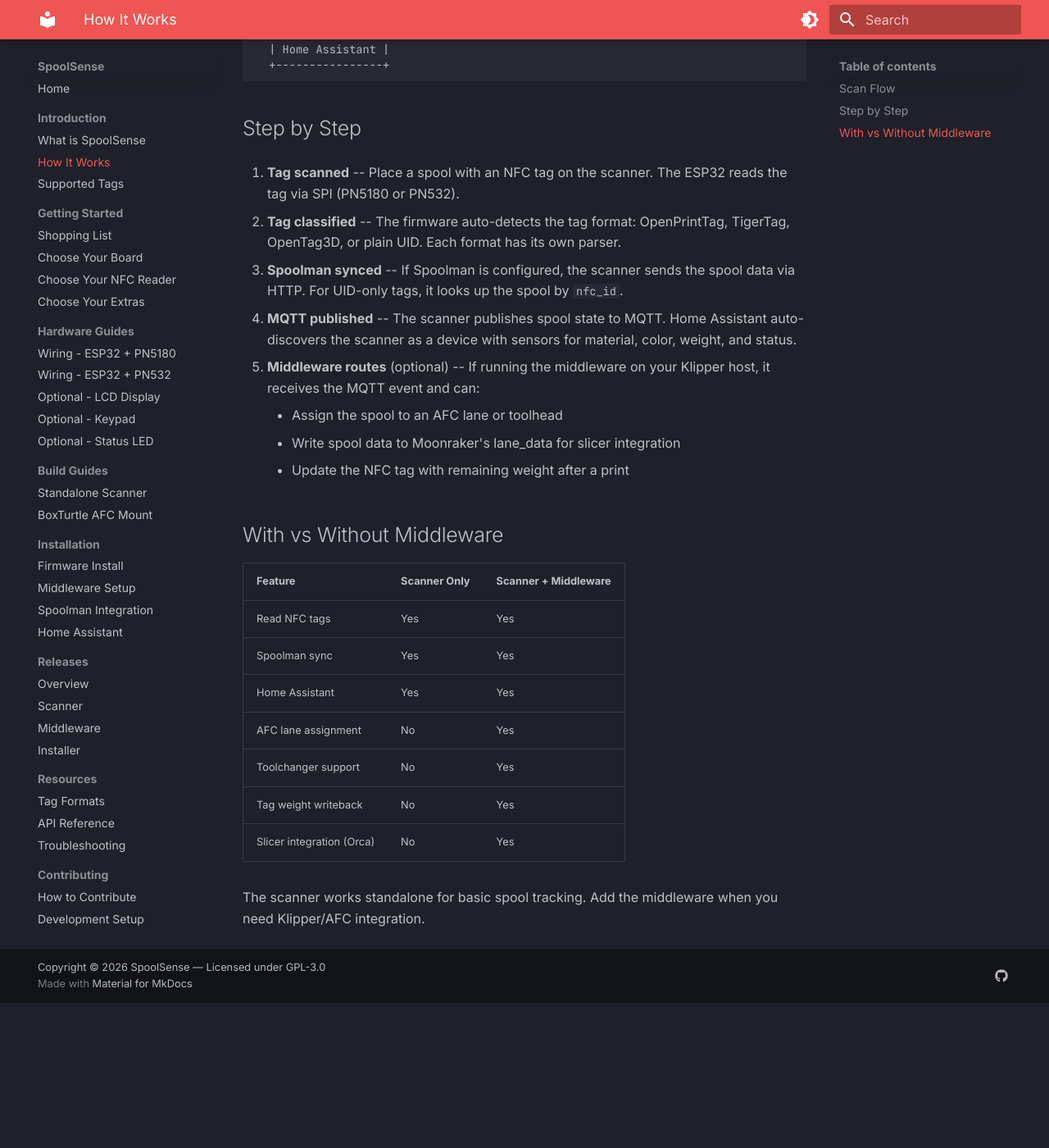
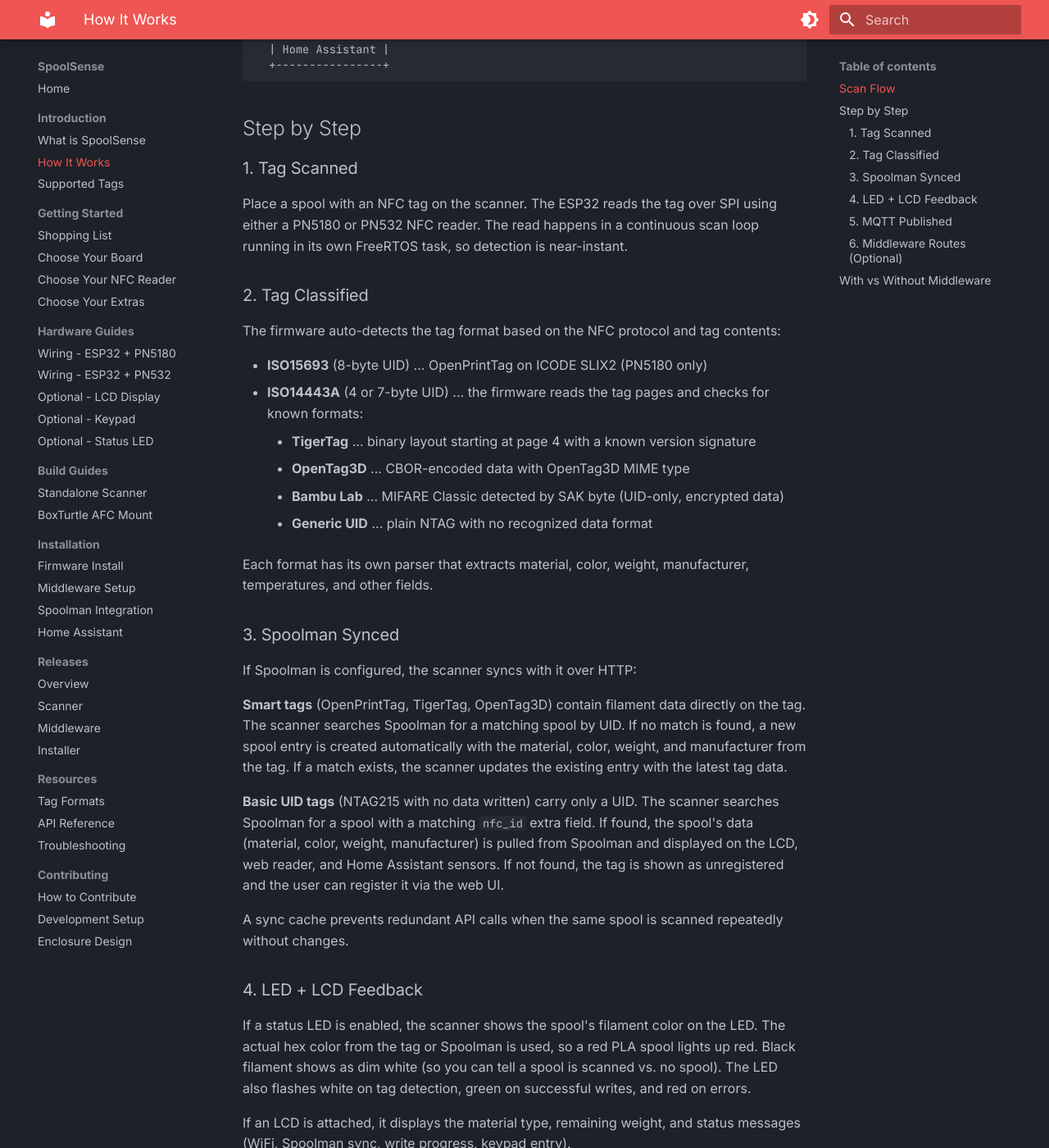
Before and after one commit to SpoolSense/spoolsense.org, an MkDocs documentation site: the page built from docs/intro/how-it-works.md, in a window 1280 px wide and 1400 px high, scrolled down 586 px. Shown: the whole window at 82% size. Built offline with MkDocs 1.6.1 and Material for MkDocs 9.7.7, drawn with Linux system fonts in a browser that asks for light colours; before the commit the page ends 1809 px from its top, so only the background shows below that; some of the changed text lies outside the part shown.

Commit message:
docs: expand How It Works with Spoolman sync details, LED/LCD feedback, AFC lane colors

```diff
--- a/docs/intro/how-it-works.md
+++ b/docs/intro/how-it-works.md
@@ -27,18 +27,52 @@ SpoolSense has three layers: the **scanner** (hardware), the **middleware** (opt
 
 ## Step by Step
 
-1. **Tag scanned** -- Place a spool with an NFC tag on the scanner. The ESP32 reads the tag via SPI (PN5180 or PN532).
+### 1. Tag Scanned
 
-2. **Tag classified** -- The firmware auto-detects the tag format: OpenPrintTag, TigerTag, OpenTag3D, or plain UID. Each format has its own parser.
+Place a spool with an NFC tag on the scanner. The ESP32 reads the tag over SPI using either a PN5180 or PN532 NFC reader. The read happens in a continuous scan loop running in its own FreeRTOS task, so detection is near-instant.
 
-3. **Spoolman synced** -- If Spoolman is configured, the scanner sends the spool data via HTTP. For UID-only tags, it looks up the spool by `nfc_id`.
+### 2. Tag Classified
 
-4. **MQTT published** -- The scanner publishes spool state to MQTT. Home Assistant auto-discovers the scanner as a device with sensors for material, color, weight, and status.
+The firmware auto-detects the tag format based on the NFC protocol and tag contents:
 
-5. **Middleware routes** (optional) -- If running the middleware on your Klipper host, it receives the MQTT event and can:
-    - Assign the spool to an AFC lane or toolhead
-    - Write spool data to Moonraker's lane_data for slicer integration
-    - Update the NFC tag with remaining weight after a print
+- **ISO15693** (8-byte UID) ... OpenPrintTag on ICODE SLIX2 (PN5180 only)
+- **ISO14443A** (4 or 7-byte UID) ... the firmware reads the tag pages and checks for known formats:
+    - **TigerTag** ... binary layout starting at page 4 with a known version signature
+    - **OpenTag3D** ... CBOR-encoded data with OpenTag3D MIME type
+    - **Bambu Lab** ... MIFARE Classic detected by SAK byte (UID-only, encrypted data)
+    - **Generic UID** ... plain NTAG with no recognized data format
+
+Each format has its own parser that extracts material, color, weight, manufacturer, temperatures, and other fields.
+
+### 3. Spoolman Synced
+
+If Spoolman is configured, the scanner syncs with it over HTTP:
+
+**Smart tags** (OpenPrintTag, TigerTag, OpenTag3D) contain filament data directly on the tag. The scanner searches Spoolman for a matching spool by UID. If no match is found, a new spool entry is created automatically with the material, color, weight, and manufacturer from the tag. If a match exists, the scanner updates the existing entry with the latest tag data.
+
+**Basic UID tags** (NTAG215 with no data written) carry only a UID. The scanner searches Spoolman for a spool with a matching `nfc_id` extra field. If found, the spool's data (material, color, weight, manufacturer) is pulled from Spoolman and displayed on the LCD, web reader, and Home Assistant sensors. If not found, the tag is shown as unregistered and the user can register it via the web UI.
+
+A sync cache prevents redundant API calls when the same spool is scanned repeatedly without changes.
+
+### 4. LED + LCD Feedback
+
+If a status LED is enabled, the scanner shows the spool's filament color on the LED. The actual hex color from the tag or Spoolman is used, so a red PLA spool lights up red. Black filament shows as dim white (so you can tell a spool is scanned vs. no spool). The LED also flashes white on tag detection, green on successful writes, and red on errors.
+
+If an LCD is attached, it displays the material type, remaining weight, and status messages (WiFi, Spoolman sync, write progress, keypad entry).
+
+### 5. MQTT Published
+
+The scanner publishes spool state to MQTT. Home Assistant auto-discovers the scanner as a device with sensors for material, color, weight, manufacturer, and scanner status. All sensors update in real time as spools are scanned and removed.
+
+### 6. Middleware Routes (Optional)
+
+If running the middleware on your Klipper host, it receives the MQTT scan event and handles printer-side integration:
+
+- **Assign the spool to an AFC lane or toolhead** ... the middleware sends gcode commands to Klipper (SET_SPOOL_ID, SET_ACTIVE_SPOOL, ASSIGN_SPOOL) and saves the assignment to Klipper variables so it persists across reboots.
+- **Set AFC lane colors** ... when a spool is assigned to an AFC lane (BoxTurtle, NightOwl), the middleware sends the filament color to the lane's LED via SET_COLOR gcode. The lane lights up to match the loaded filament.
+- **Set scanner LED color** ... for UID-only tags that have no color on the tag itself, the middleware looks up the color from Spoolman and sends it back to the scanner via MQTT. The scanner LED then shows the correct filament color.
+- **Write spool data to Moonraker's lane_data** ... slicer integration for Orca Slicer and others. Tool info (color, material, weight, temperatures) is written to Moonraker's database so the slicer auto-populates tool settings.
+- **Update the NFC tag with remaining weight** ... after a print, the middleware can write the updated remaining weight back to the NFC tag so the tag stays accurate even offline. (Opt-in feature, disabled by default.)
 
 ## With vs Without Middleware
 
@@ -46,10 +80,14 @@ SpoolSense has three layers: the **scanner** (hardware), the **middleware** (opt
 |---------|-------------|---------------------|
 | Read NFC tags | Yes | Yes |
 | Spoolman sync | Yes | Yes |
-| Home Assistant | Yes | Yes |
+| Home Assistant sensors | Yes | Yes |
+| Scanner LED filament color | Yes (from tag data) | Yes (from tag or Spoolman) |
+| LCD display | Yes | Yes |
 | AFC lane assignment | No | Yes |
+| AFC lane color LEDs | No | Yes |
 | Toolchanger support | No | Yes |
+| Keypad tool assignment | Scanner only (direct to Moonraker) | Also via middleware |
 | Tag weight writeback | No | Yes |
 | Slicer integration (Orca) | No | Yes |
 
-The scanner works standalone for basic spool tracking. Add the middleware when you need Klipper/AFC integration.
+The scanner works standalone for basic spool tracking, Spoolman sync, and Home Assistant. Add the middleware when you need Klipper/AFC integration, lane colors, or tag writeback.
```
